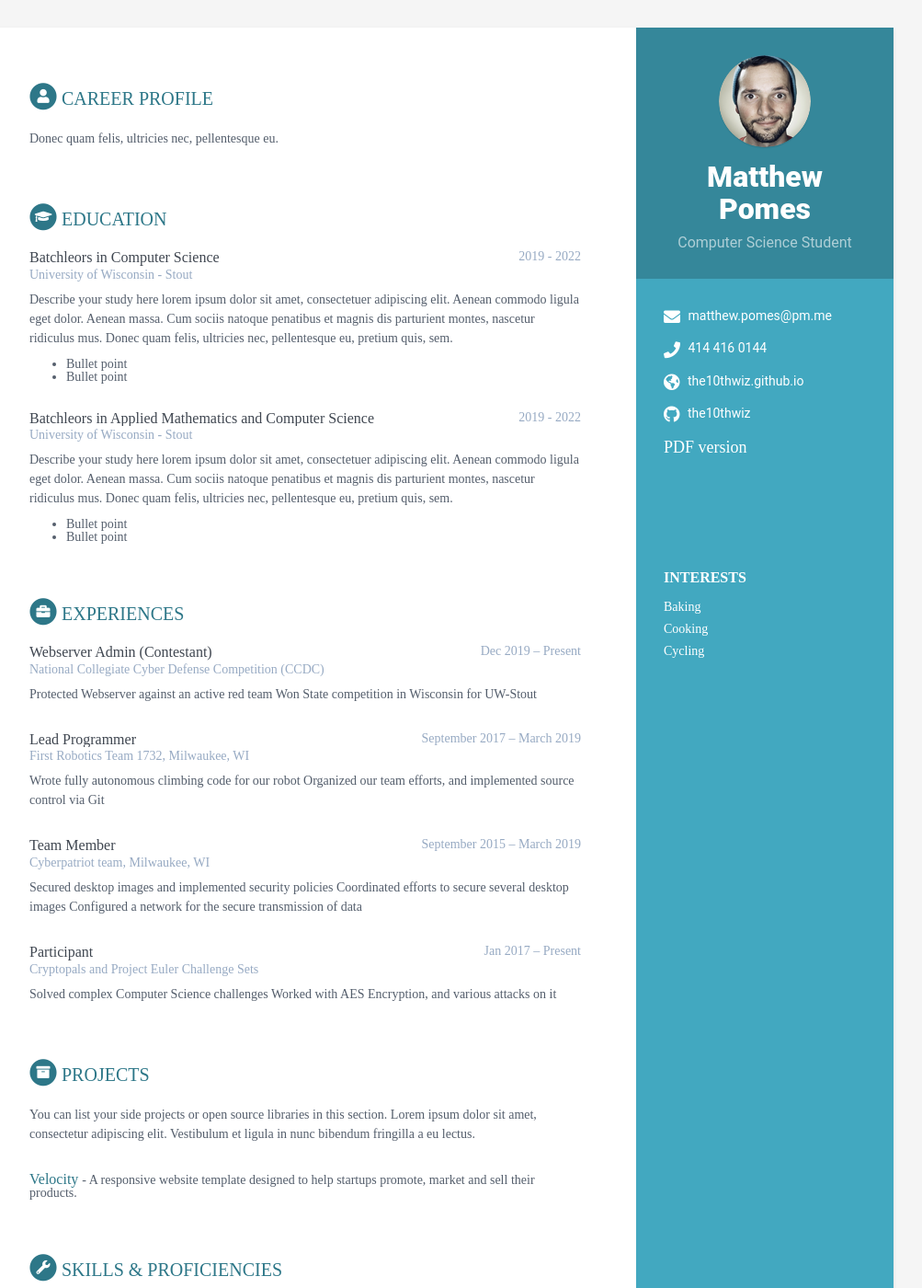
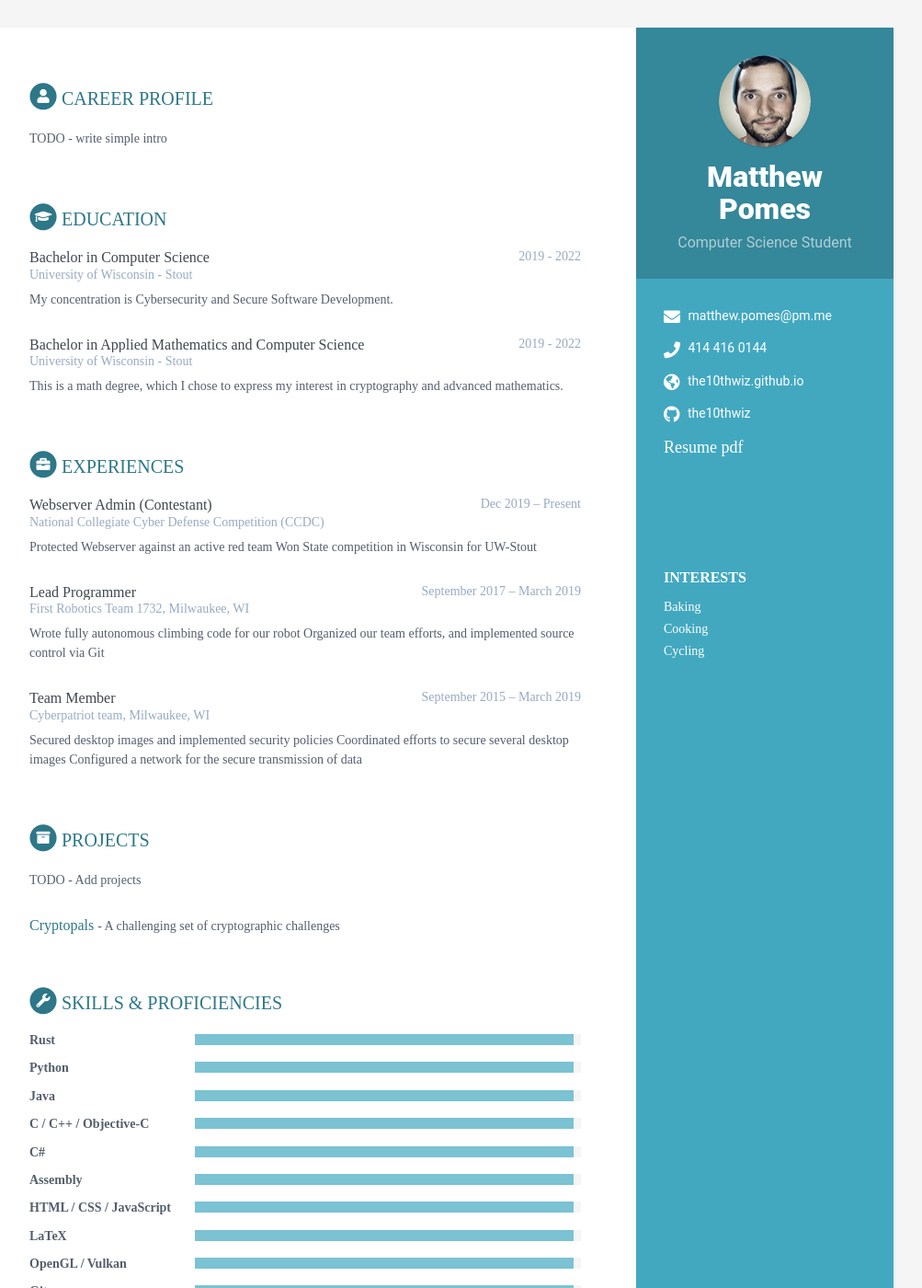
Before and after one commit to the10thWiz/the10thwiz.github.io, a Jekyll site: the page built from index.html, in a window 1280 px wide and 1400 px high. Shown: the whole window at 92% size, without its empty margins (168-1171 px from the left). Built offline with Jekyll 4.4.1, drawn with Linux system fonts in a browser that asks for light colours.

Commit message:
Update data to newest

```diff
--- a/_data/data.yml
+++ b/_data/data.yml
@@ -24,7 +24,7 @@ sidebar:
     stack-overflow: # Number/Username, e.g. 123456/alandoe
     codewars:
     goodreads: # Number-Username, e.g. 123456-alandoe
-    local-link: 'PDF version'
+    local-link: 'Resume pdf'
 
     #languages:
       #- idiom: English
@@ -43,30 +43,19 @@ sidebar:
 career-profile:
     title: Career Profile
     summary: |
-      Donec quam felis, ultricies nec, pellentesque eu.
+      TODO - write simple intro
 education:
-    - degree: Batchleors in Computer Science
+    - degree: Bachelor in Computer Science
       university: University of Wisconsin - Stout
       time: 2019 - 2022
       details: |
-        Describe your study here lorem ipsum dolor sit amet, consectetuer
-        adipiscing elit. Aenean commodo ligula eget dolor. Aenean massa. Cum
-        sociis natoque penatibus et magnis dis parturient montes, nascetur
-        ridiculus mus. Donec quam felis, ultricies nec, pellentesque eu,
-        pretium quis, sem.
-          - Bullet point
-          - Bullet point
-    - degree: Batchleors in Applied Mathematics and Computer Science
+         My concentration is Cybersecurity and Secure Software Development.
+    - degree: Bachelor in Applied Mathematics and Computer Science
       university: University of Wisconsin - Stout
       time: 2019 - 2022
       details: |
-        Describe your study here lorem ipsum dolor sit amet, consectetuer
-        adipiscing elit. Aenean commodo ligula eget dolor. Aenean massa. Cum
-        sociis natoque penatibus et magnis dis parturient montes, nascetur
-        ridiculus mus. Donec quam felis, ultricies nec, pellentesque eu,
-        pretium quis, sem.
-          - Bullet point
-          - Bullet point
+         This is a math degree, which I chose to express my interest in cryptography
+         and advanced mathematics.
 experiences:
     - role: Webserver Admin (Contestant)
       company: National Collegiate Cyber Defense Competition (CCDC)
@@ -87,49 +76,14 @@ experiences:
        Secured desktop images and implemented security policies
        Coordinated efforts to secure several desktop images
        Configured a network for the secure transmission of data
-    - role: Participant
-      company: Cryptopals and Project Euler Challenge Sets
-      time: Jan 2017 – Present
-      details: |
-       Solved complex Computer Science challenges
-       Worked with AES Encryption, and various attacks on it
-    #- role: Lead Developer
-      #time: 2015 - Present
-      #company: Startup Hubs, San Francisco
-      #details: |
-         #?
 projects:
     title: Projects
     intro: >
-      You can list your side projects or open source libraries in this
-      section. Lorem ipsum dolor sit amet, consectetur adipiscing elit.
-      Vestibulum et ligula in nunc bibendum fringilla a eu lectus.
+       TODO - Add projects
     assignments:
-      - title: Velocity
-        link: "#hook"
-        tagline: "A responsive website template designed to help startups promote, market and sell their products."
-#publications:
-    #title: Publications
-    #intro: |
-      #You can list your publications in this section. Lorem ipsum dolor sit
-      #amet, consectetur adipiscing elit. Vestibulum et ligula in nunc
-      #bibendum fringilla a eu lectus.
-    #papers:
-      #- title: The Art of Computer Programming
-        #link: "#"
-        #authors: Donald E. Knuth
-        #conference: Addison-Wesley, 1968
-
-      #- title: "Genetic Programming III: Darwinian Invention &amp; Problem Solving"
-        #link: "#"
-        #authors: Koza, J.R., Andre, D., Bennett, F.H., Keane, M.A.
-        #conference: "Morgan Kaufmann Publishers Inc., San Francisco, CA, USA, 1st edn. (1999)"
-
-      #- title: A syntax directed compiler for Algol 60
-        #link: "#"
-        #authors: Edgar T. Irons
-        #conference: "Comm. ACM 4 (1961), 51–55"
-
+      - title: Cryptopals
+        link: "https://github.com/the10thWiz/cryptopals"
+        tagline: "A challenging set of cryptographic challenges"
 skills:
     title: Skills &amp; Proficiencies
 
@@ -167,5 +121,27 @@ skills:
       - name: Unity
         level: 98%
 
+#publications:
+    #title: Publications
+    #intro: |
+      #You can list your publications in this section. Lorem ipsum dolor sit
+      #amet, consectetur adipiscing elit. Vestibulum et ligula in nunc
+      #bibendum fringilla a eu lectus.
+    #papers:
+      #- title: The Art of Computer Programming
+        #link: "#"
+        #authors: Donald E. Knuth
+        #conference: Addison-Wesley, 1968
+
+      #- title: "Genetic Programming III: Darwinian Invention &amp; Problem Solving"
+        #link: "#"
+        #authors: Koza, J.R., Andre, D., Bennett, F.H., Keane, M.A.
+        #conference: "Morgan Kaufmann Publishers Inc., San Francisco, CA, USA, 1st edn. (1999)"
+
+      #- title: A syntax directed compiler for Algol 60
+        #link: "#"
+        #authors: Edgar T. Irons
+        #conference: "Comm. ACM 4 (1961), 51–55"
+
 footer: >
     Template designed with <i class="fas fa-heart"></i> by <a href="http://themes.3rdwavemedia.com" target="_blank" rel="nofollow">Xiaoying Riley</a>
```
